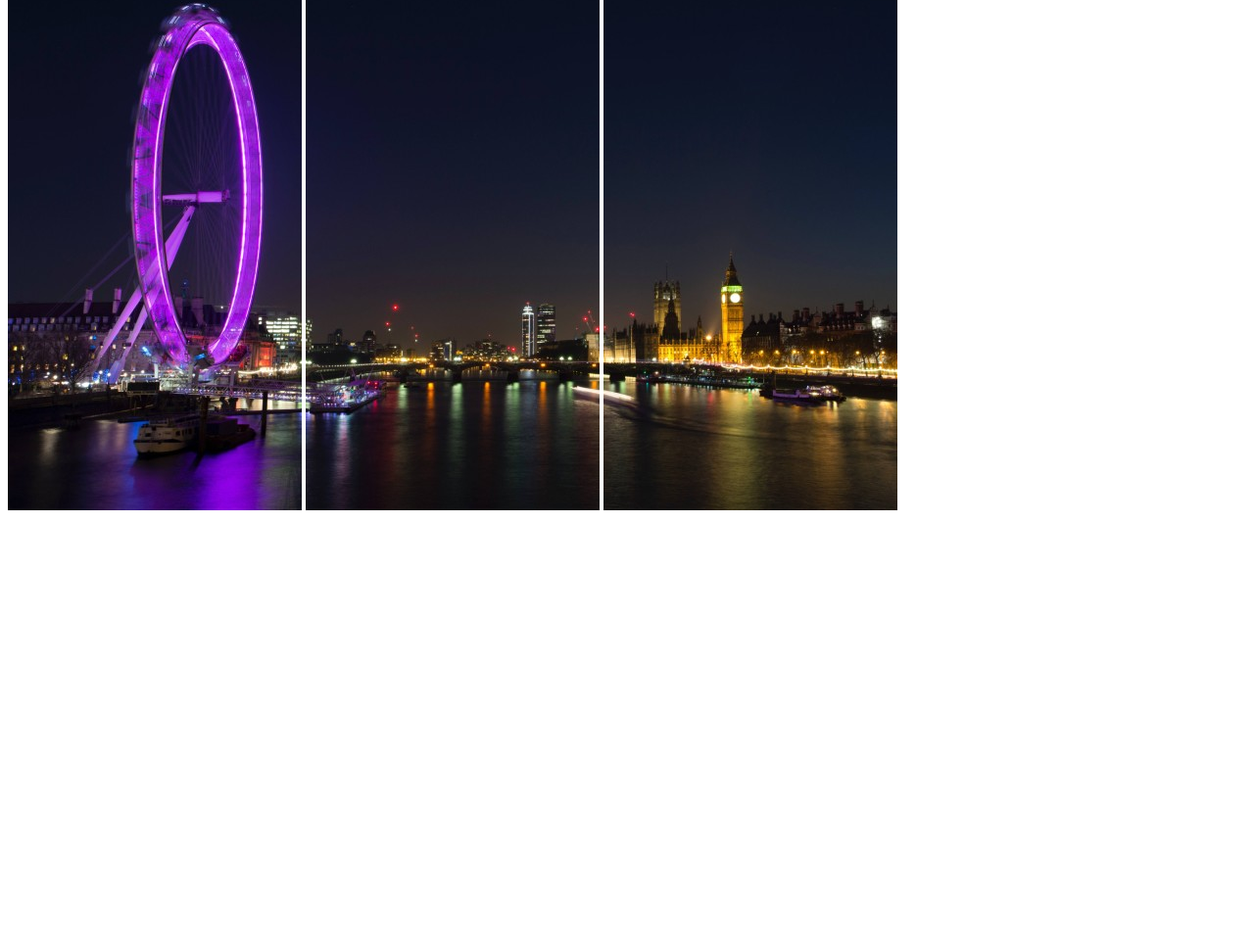
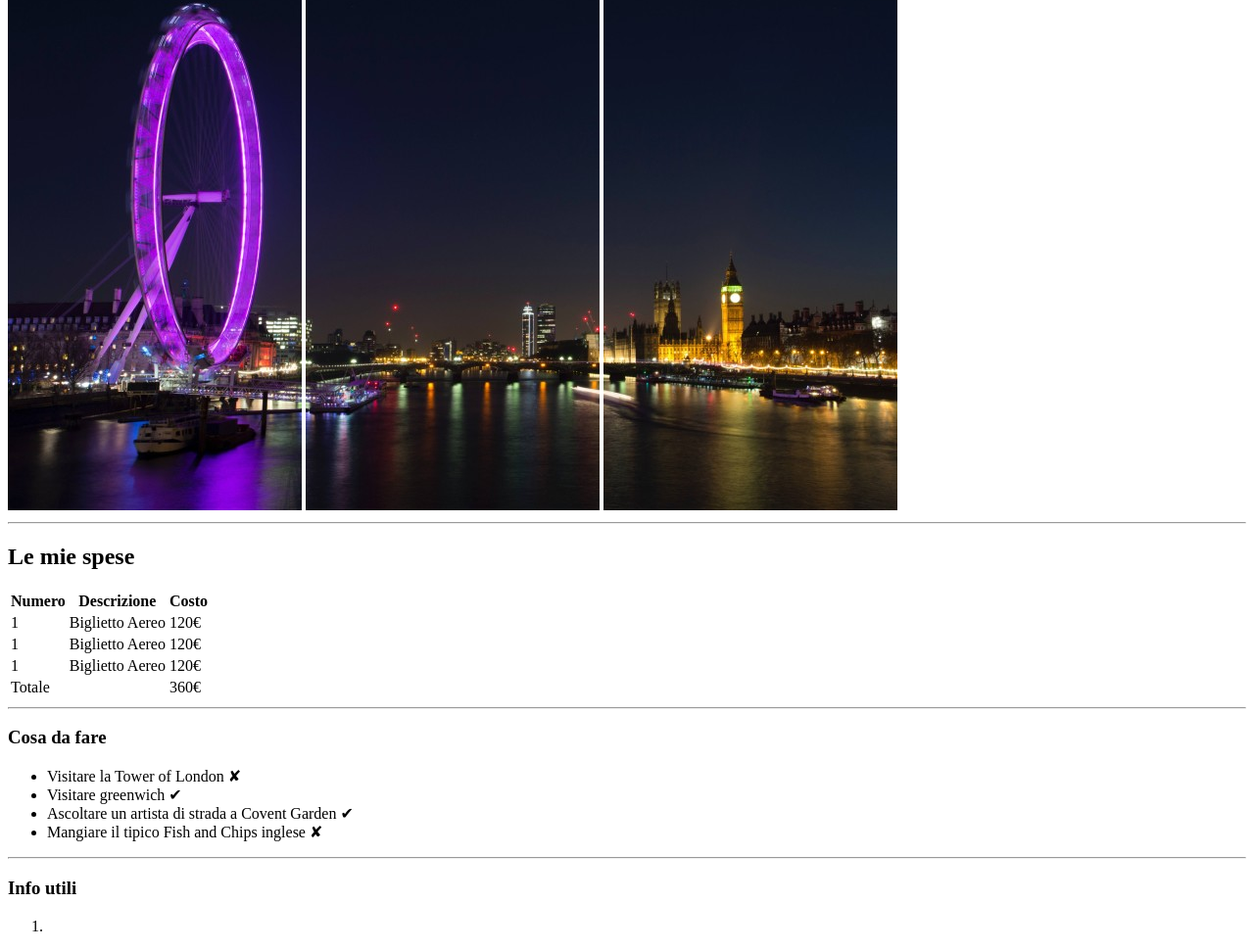
Before and after one commit to MatteoSusanna/html-london-trip, a plain HTML site: page index.html in a window 1280 px wide. Shown: the part 159-1130 px from the top of the page at 98% size. Before the commit the page ends 800 px from the top, so only its background shows below. Drawn offline with Linux system fonts and the light colour scheme.

Commit message:
Fine seconda parte

```diff
--- a/index.html
+++ b/index.html
@@ -12,10 +12,59 @@
             <img src="img/foto1.jpg" alt="">
             <img src="img/foto2.jpg" alt="">
             <img src="img/foto3.jpg" alt="">
+            <hr>
         </header>
 
         <main>
+            <h2>Le mie spese</h2>
+            <table>
+                <thead>
+                    <tr>
+                        <th>Numero</th>
+                        <th>Descrizione</th>
+                        <th>Costo</th>
+                    </tr>
+                </thead>
 
+                <tbody>
+                    <tr>
+                        <td>1</td>
+                        <td>Biglietto Aereo</td>
+                        <td>120&#8364;</td>
+                    </tr>
+                    <tr>
+                        <td>1</td>
+                        <td>Biglietto Aereo</td>
+                        <td>120&#8364;</td>
+                    </tr>
+                    <tr>
+                        <td>1</td>
+                        <td>Biglietto Aereo</th>
+                        <td>120&#8364;</td>
+                    </tr>
+                </tbody>
+
+                <tfoot>
+                    <tr>
+                        <td>Totale</td>
+                        <td></td>
+                        <td>360&#8364;</td>
+                    </tr>
+                </tfoot>
+            </table>
+            <hr>
+            <h3>Cosa da fare</h3>
+            <ul>
+                <li>Visitare la Tower of London &#10008;</li>
+                <li>Visitare greenwich &#10004;</li>
+                <li>Ascoltare un artista di strada a Covent Garden &#10004;</li>
+                <li>Mangiare il tipico Fish and Chips inglese &#10008;</li>
+            </ul>
+            <hr>
+            <h3>Info utili</h3>
+            <ol>
+                <li></li>
+            </ol>
         </main>
 
         <footer>
```
